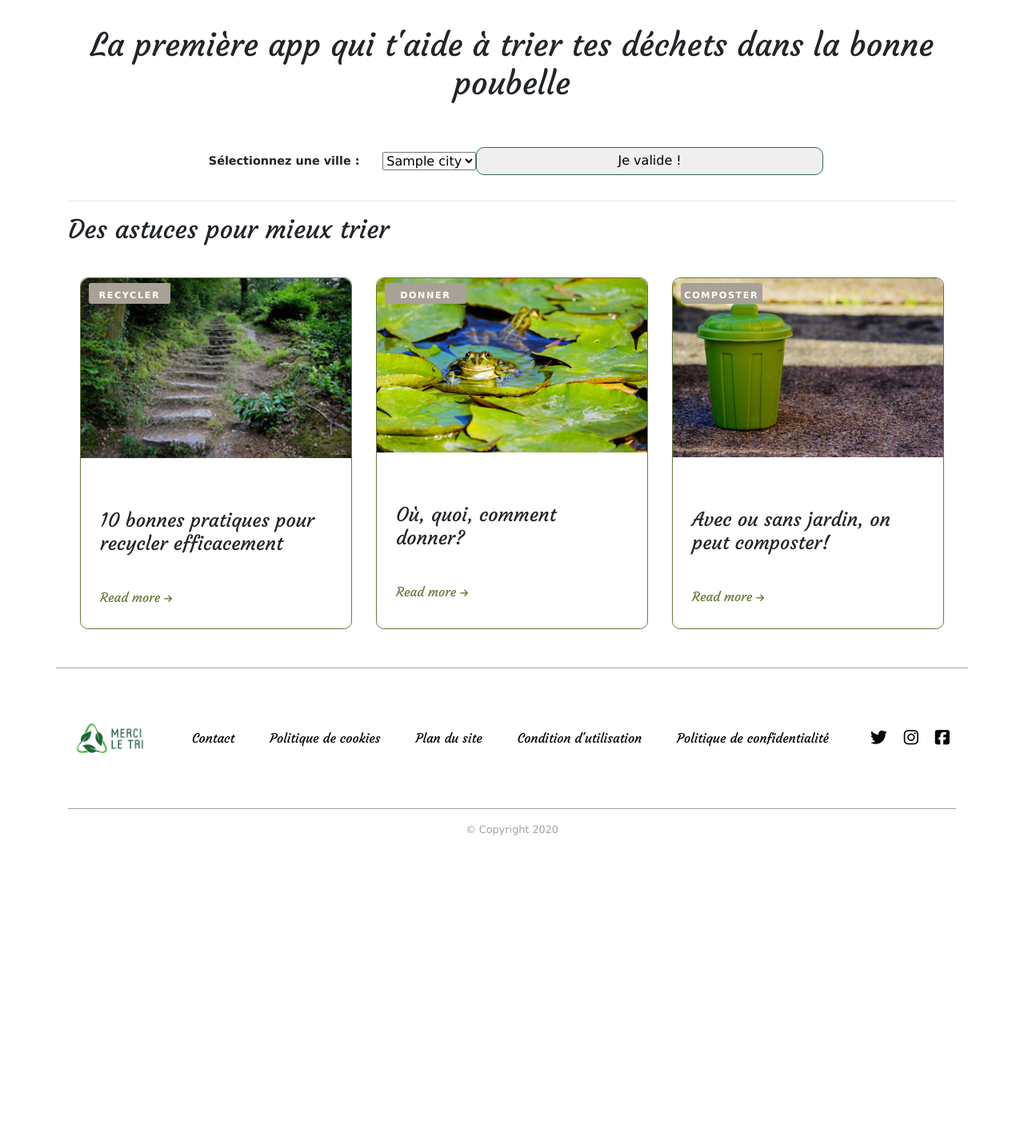
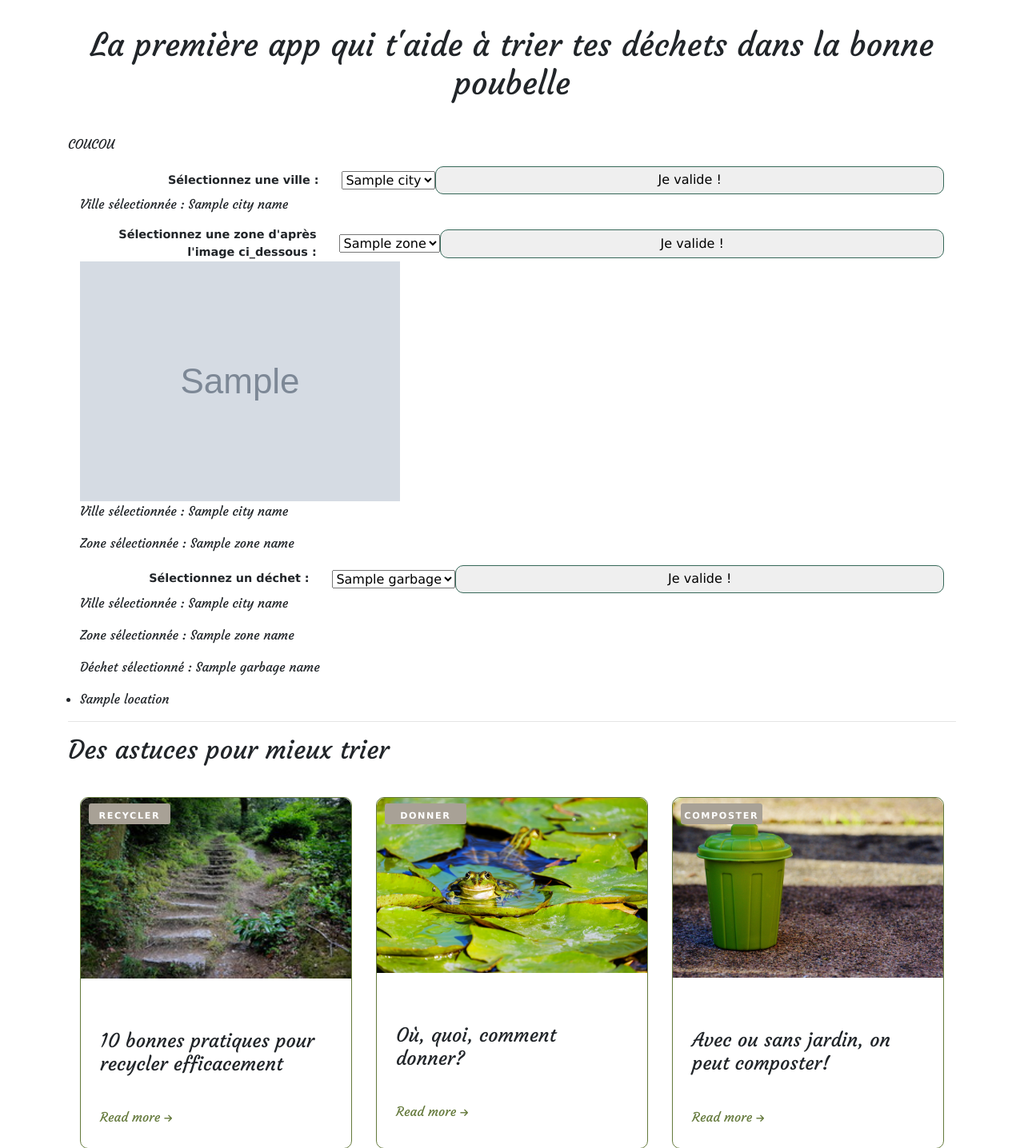
Before and after one commit to Aurelia61/Project_3, a Django app: template merciletri/home/templates/home/home.html in a window 1280 px wide. Shown: the part 189-1625 px from the top of the page at 80% size. Before the commit the page ends 1234 px from the top, so only its background shows below. Run offline with Django 3.2, Linux system fonts and the light colour scheme; tables that the repository leaves empty hold one stand-in row (values such as "Sample post"); the template is opened without the code that fills it: values that come from a table or form of the project are taken from there, most other values are stand-ins (such as "Sample title", 1, 10 or a date in 2020); grey boxes marked "Sample" are stand-in pictures; some libraries are stand-ins or nearby versions.

Commit message:
[WIP] search on home page

```diff
--- a/merciletri/home/templates/home/home.html
+++ b/merciletri/home/templates/home/home.html
@@ -7,22 +7,63 @@
 {% block page_title %} La première app qui t'aide à trier tes déchets dans la bonne poubelle {% endblock page_title %}
 
 {% block search_top %}
+<p> COUCOU</p>
+
 <!--form-->
 
 <div class="col-12">
-        <form>
-            <fieldset>
-                <div class="input-style">
-                    <label for = "city_select">Sélectionnez une ville : </label>
+    <form action="{{ 'home:home' }}" method="post">
+        {% csrf_token %}
+        <label for="city_select">Sélectionnez une ville : </label>
         <select name="selected_city">
             {% for city in cities %}
-                            <option value = {{city.name}} > {{city.name}} </option>
+            <option value={{city.name}}> {{city.name}} </option>
             {% endfor %}
         </select>
         <input type="submit" value="Je valide !">
-                </div>
-            </fieldset>
     </form>
+
+
+<p>Ville sélectionnée : {{city_name}}</p>
+<form action="{{ 'home:home city_id city_name' }}" method="post">
+    {% csrf_token %}
+    <label for="zone_select">Sélectionnez une zone d'après l'image ci_dessous : </label>
+    <select name="selected_zone">
+        {% for zone in zones %}
+        <option value={{zone.name}}> {{zone.name}} </option>
+        {% endfor %}
+    </select>
+    <input type="submit" value="Je valide !">
+</form>
+<img src="{{ city_image }}" alt="{{ City.name }}" title="{{ City.name }}">
+
+
+<p>Ville sélectionnée : {{city_name}}</p>
+<p>Zone sélectionnée : {{zone_name}}</p>
+<form action="{{ 'home:home city_id city_name zone_id zone_name' }}" method="post">
+    {% csrf_token %}
+    <label for="garbage_select">Sélectionnez un déchet : </label>
+    <select name="selected_garbage">
+        {% for garbage in garbages %}
+        <option value={{garbage.name}}> {{garbage.name}} </option>
+        {% endfor %}
+    </select>
+    <input type="submit" value="Je valide !">
+</form>
+
+
+<p>Ville sélectionnée : {{city_name}}</p>
+<p>Zone sélectionnée : {{zone_name}}</p>
+
+<p>Déchet sélectionné : {{garbage_name }} </p>
+
+{% for location in garbage_locations %}
+<ul>
+    <li> {{ location }} </li>
+</ul>
+{% endfor %}
+
+
 
     <!-- <div class="row" id="form"> -->
     <!-- <div class="col-12"> -->
@@ -67,7 +108,8 @@
                 </div>
                 <div class="card-infos">
                     <h3 class="card-infos-title">10 bonnes pratiques pour recycler efficacement</h3>
-                    <a class="card-infos-button" href="/blog/article/6">Read more  <i class="fas fa-arrow-right arrow"></i></a>
+                    <a class="card-infos-button" href="/blog/article/6">Read more <i
+                            class="fas fa-arrow-right arrow"></i></a>
                 </div>
             </div>
         </div>
@@ -82,7 +124,8 @@
                 </div>
                 <div class="card-infos">
                     <h3 class="card-infos-title">Où, quoi, comment donner?</h3>
-                    <a class="card-infos-button" href="/blog/article/7">Read more  <i class="fas fa-arrow-right arrow"></i></a>
+                    <a class="card-infos-button" href="/blog/article/7">Read more <i
+                            class="fas fa-arrow-right arrow"></i></a>
                 </div>
             </div>
         </div>
@@ -97,7 +140,8 @@
                 </div>
                 <div class="card-infos">
                     <h3 class="card-infos-title">Avec ou sans jardin, on peut composter!</h3>
-                    <a class="card-infos-button" href="/blog/article/8">Read more  <i class="fas fa-arrow-right arrow"></i></a>
+                    <a class="card-infos-button" href="/blog/article/8">Read more <i
+                            class="fas fa-arrow-right arrow"></i></a>
                 </div>
             </div>
         </div>
```
Also changed, not shown: merciletri/home/views.py (+6 -6 lines), merciletri/search/templates/search/search.html (+10 -10 lines). Lines whose indentation alone changed are shown as unchanged.
